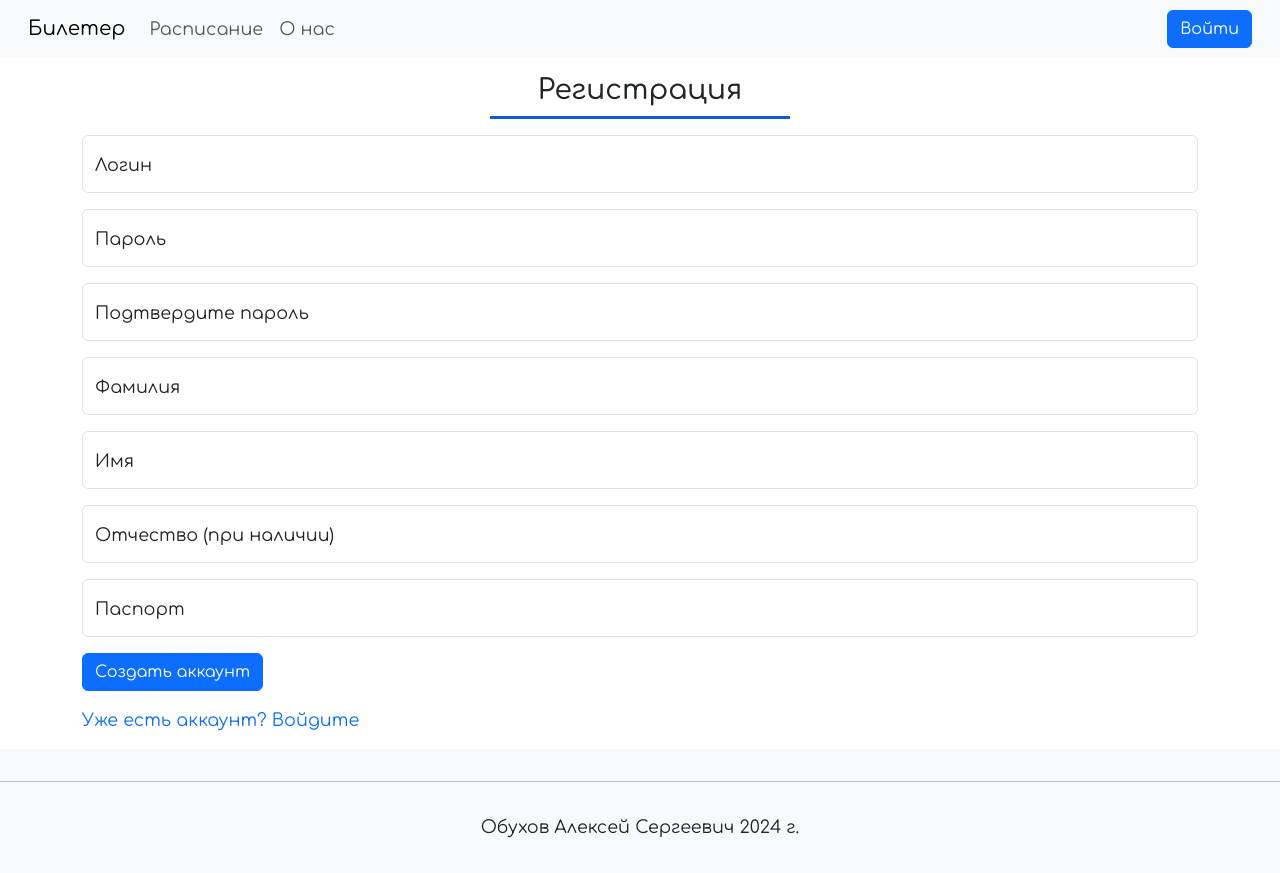
After one commit to AlexOS12/obukhov-221-3210-web-dev-kp, a Flask app: page /account/create in a window 1280 px wide. The commit adds this page. Run offline with Flask 3, Linux system fonts and the light colour scheme.

Commit message:
Регистрация готова

```diff
--- a/app/account.py
+++ b/app/account.py
@@ -1,9 +1,9 @@
 from flask import render_template, redirect, render_template, Blueprint, current_app, request, url_for, flash
-from flask_login import login_required, current_user
+from flask_login import login_required, current_user, login_user
 from app import db_connector
 from mysql.connector.errors import DatabaseError
-from authorization import can_user
-from admin import USER_INFO_QUERY, UPDATE_USER_INFO_QUERY, GET_ROLES_QUERY, get_roles, get_form_fields, UPDATE_USER_FIELDS
+from authorization import can_user, User
+from admin import USER_INFO_QUERY, UPDATE_USER_INFO_QUERY, GET_ROLES_QUERY, get_roles, get_form_fields, UPDATE_USER_FIELDS, CREATE_USER_QUERY
 
 bp = Blueprint('account', __name__, url_prefix='/account')
 
@@ -34,6 +34,18 @@ CHANGE_PASS_QUERY = (
 
 CHANGE_PASS_FIELDS = (
     "old_pass", "new_pass", "new_pass_conf"
+)
+
+CREATE_USER_FIELDS = (
+    "login", "password", "pass_conf", "last_name", "first_name", "mid_name", "role", "passport"
+)
+
+CHECK_IF_LOGIN_EXISTS_QUERY = (
+    "SELECT COUNT(*) FROM users WHERE login = %s "
+)
+
+GET_USER_ID_QUERY = (
+    "SELECT id FROM users WHERE login = %s "
 )
 
 
@@ -98,6 +110,42 @@ def change_pass():
     return redirect(url_for("account.index"))
 
 
+@bp.route('/create', methods=["GET", "POST"])
+def create():
+    if request.method == "POST":
+        form_fields = get_form_fields(request.form, CREATE_USER_FIELDS)
+        form_fields["role"] = 2
+
+        with db_connector.connect().cursor() as cursor:
+            cursor.execute(CHECK_IF_LOGIN_EXISTS_QUERY,
+                           (form_fields["login"], ))
+            login_exists = cursor.fetchone()[0]
+
+        if login_exists:
+            flash("Выбранный логин уже используется другим пользователем",
+                  category="warning")
+        elif form_fields["password"] != form_fields["pass_conf"]:
+            flash("Пароли должны совпадать!", category="warning")
+        else:
+            try:
+                with db_connector.connect().cursor() as cursor:
+                    cursor.execute(CREATE_USER_QUERY, form_fields)
+                db_connector.connect().commit()
+                with db_connector.connect().cursor() as cursor:
+                    cursor.execute(GET_USER_ID_QUERY, (form_fields["login"], ))
+                    user_id = cursor.fetchone()[0]
+                if user_id:
+                    login_user(
+                        User(user_id, form_fields["login"], form_fields["role"]))
+                    return redirect(url_for('index'))
+            except DatabaseError as error:
+                db_connector.connect().rollback()
+                flash(error, category="danger")
+                flash("Не удалось создать учётную запись", category="danger")
+
+    return render_template("account_create.html")
+
+
 @bp.route('/')
 @login_required
 def index():
--- a/app/admin.py
+++ b/app/admin.py
@@ -9,7 +9,8 @@ bp = Blueprint('admin', __name__, url_prefix='/admin')
 USER_SEARCH_QUERY = (
     "SELECT users.id, users.login, CONCAT (users.last_name, ' ', users.first_name, ' ', users.mid_name) as fio, "
     "roles.name as role_name "
-    "FROM users join roles on users.role_id = roles.id"
+    "FROM users join roles on users.role_id = roles.id "
+    "ORDER by id "
 )
 
 USER_INFO_QUERY = (
--- /dev/null
+++ b/app/templates/account_create.html
@@ -0,0 +1,43 @@
+{% extends 'base.html' %}
+
+{% block content %}
+<h3 class="text-center">Регистрация</h3>
+<div class="line mx-auto mb-3"></div>
+<form class="mb-3" method="POST">
+    <div class="mb-3 form-floating">
+        <input class="form-control" type="text" id="login" name="login" placeholder="" value="{{ request.form.login }}"
+            required>
+        <label class="form-label" for="login">Логин</label>
+    </div>
+    <div class="mb-3 form-floating">
+        <input class="form-control" type="password" id="password" name="password" placeholder="" required>
+        <label class="form-label" for="password">Пароль</label>
+    </div>
+    <div class="mb-3 form-floating">
+        <input class="form-control" type="password" id="pass_conf" name="pass_conf" placeholder="" required>
+        <label class="form-label" for="pass">Подтвердите пароль</label>
+    </div>
+    <div class="mb-3 form-floating">
+        <input class="form-control" type="text" id="last_name" name="last_name" placeholder=""
+            value="{{ request.form.last_name }}" required>
+        <label class="form-label" for="last_name">Фамилия</label>
+    </div>
+    <div class="mb-3 form-floating">
+        <input class="form-control" type="text" id="first_name" name="first_name" placeholder=""
+            value="{{ request.form.first_name }}" required>
+        <label class="form-label" for="first_name">Имя</label>
+    </div>
+    <div class="mb-3 form-floating">
+        <input class="form-control" type="text" id="mid_name" name="mid_name" placeholder=""
+            value="{{ request.form.mid_name }}" required>
+        <label class="form-label" for="mid_name">Отчество (при наличии)</label>
+    </div>
+    <div class="mb-3 form-floating">
+        <input class="form-control" type="text" id="passport" name="passport" placeholder=""
+            value="{{ request.form.passport }}" required>
+        <label class="form-label" for="passport">Паспорт</label>
+    </div>
+    <button class="btn btn-primary">Создать аккаунт</button>
+</form>
+<a href="{{ url_for('auth.login') }}">Уже есть аккаунт? Войдите</a>
+{% endblock %}
```
Also changed, not shown: app/templates/auth.html (+4 -3 lines).
